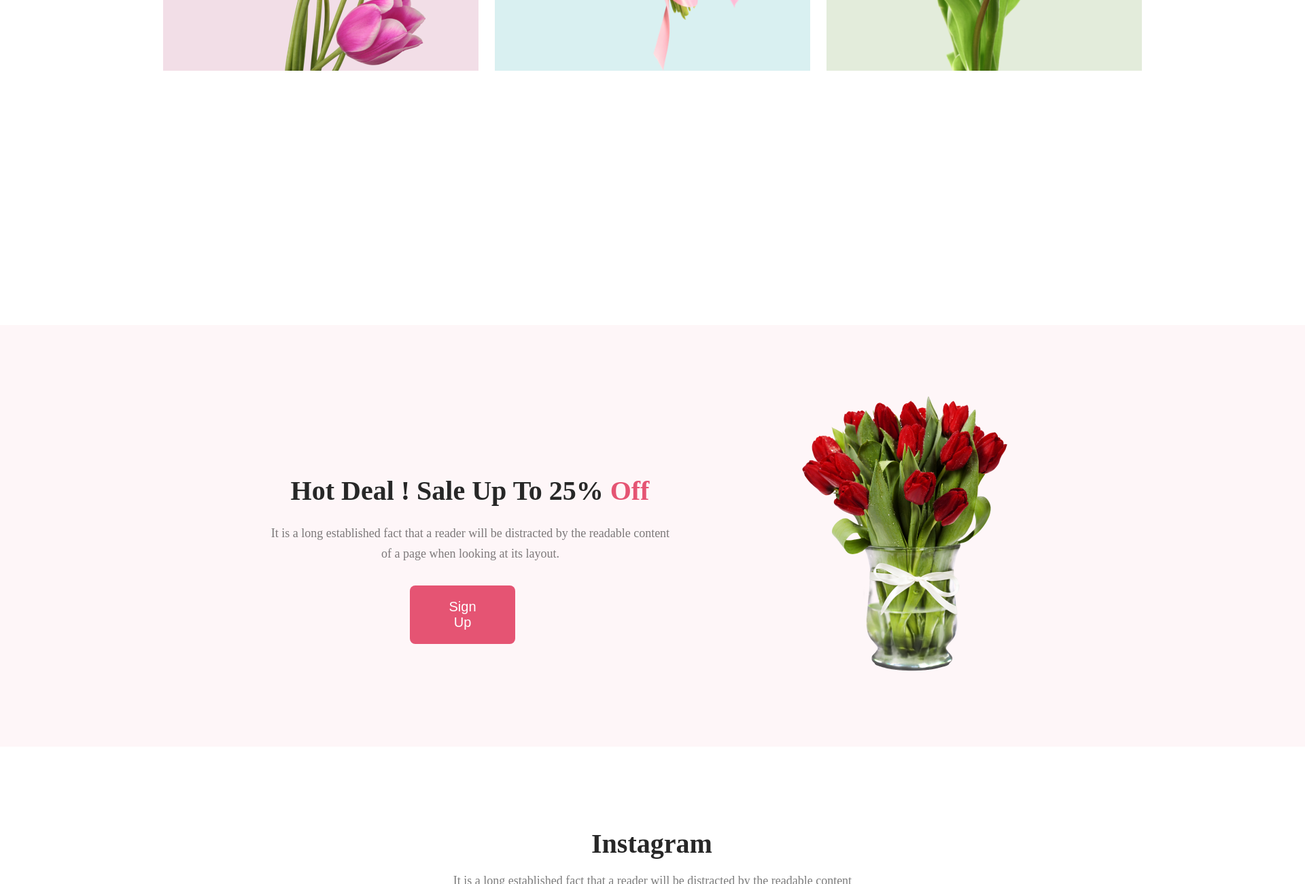
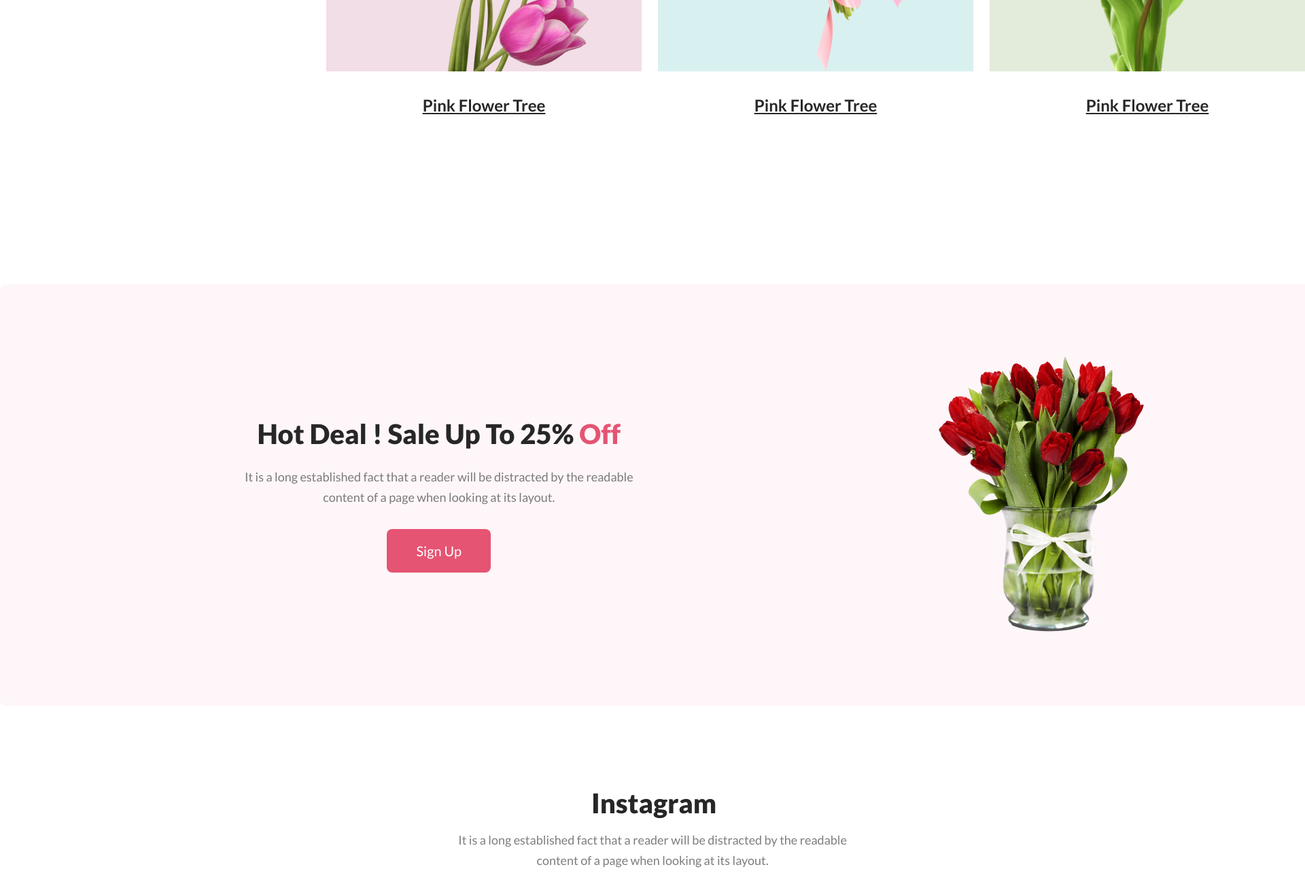
Before and after one commit to Zinath22/online-flower-shop-assignment-1, a plain HTML site: page index.html in a window 1280 px wide. Shown: the part 1689-2989 px from the top of the page at 68% size, 1920 px wide, since content can reach past the window. Drawn offline with Linux system fonts and the light colour scheme.

Commit message:
section updated

```diff
--- a/index.html
+++ b/index.html
@@ -5,6 +5,11 @@
         <meta name="viewport" content="width=device-width, initial-scale=1.0">
         <title>Online Flower Shop</title>
         <link rel="stylesheet" href="style.css">
+        <link rel="preconnect" href="https://fonts.googleapis.com">
+        <link rel="preconnect" href="https://fonts.gstatic.com" crossorigin>
+        <link
+            href="https://fonts.googleapis.com/css2?family=Lato:wght@300;400;700;900&display=swap"
+            rel="stylesheet">
     </head>
     <body>
         <main>
@@ -30,54 +35,65 @@
                         <p class="feature-description">It is a long established
                             fact that a reader will be distracted by the
                             readable <br>content of a page when looking at its
-                            layout.</p></div>
+                            layout.</p>
+                    </div>
                     <div class="feature-image">
-                        <div class="pink-f">
-                            <img class="img-all" src="images/pngwing 6.png" alt>
+                        <div>
+                            <div class="pink-f">
+                                <img class="img-all" src="images/pngwing 6.png"
+                                    alt>
+                            </div>
+                            <p class="flower-name">Pink Flower Tree</p>
                         </div>
-                        <div class="red-f">
-                            <img class="img-all" src="images/pngwing 5.png" alt>
+                        <div>
+                            <div class="red-f">
+                                <img class="img-all" src="images/pngwing 5.png"
+                                    alt>
+                            </div>
+                            <p class="flower-name">Pink Flower Tree</p>
                         </div>
-                        <div class="yellow-f">
-                            <img class="img-all" src="images/pngwing 7.png" alt>
+                        <div>
+                            <div class="yellow-f">
+                                <img class="img-all" src="images/pngwing 7.png"
+                                    alt>
+                            </div>
+                            <p class="flower-name">Pink Flower Tree</p>
                         </div>
-
                     </div>
                 </div>
             </section>
 
             <!-- sale section -->
 
-            <section>
-                <div class="sale-contaier">
-                    <div>
-                        <h2 class="discount">Hot Deal ! Sale Up To 25% <span
+            <section class="sale-section">
+                <div class="sale-container">
+                    <div class="sale-.info">
+                        <h2 class="sale-name">Hot Deal ! Sale Up To 25% <span
                                 class="span-color"> Off</span></h2>
                         <p class="details">It is a long established fact that a
                             reader will be distracted by the readable content of
                             a page when looking at its layout.</p>
                         <button class="btn-sign-up">Sign Up</button>
                     </div>
-                    <div>
-                        <img class="sale-flower" src="images/pngwing 8.png" alt>
-
+                    <div class="sale-img">
+                        <img src="./images/pngwing 8.png" alt>
                     </div>
                 </div>
             </section>
+
             <section>
                 <div class="insta-container">
                     <h1 class="insta-name">Instagram</h1>
                     <p class="insta-text">It is a long established fact that
                         a reader will be distracted by the readable content of a
                         page when looking at its layout.</p>
-                        <div class="insta-image">
-                    <img src="./images/Flower 01.png" alt="">
-                    <img src="./images/Rectangle 4.png" alt="">
-                    <img src="./images/Rectangle 5.png" alt="">
-                    <img src="./images/Rectangle 6.png" alt="">
+                    <div class="insta-image">
+                        <img src="./images/Flower 01.png" alt>
+                        <img src="./images/Rectangle 4.png" alt>
+                        <img src="./images/Rectangle 5.png" alt>
+                        <img src="./images/Rectangle 6.png" alt>
+                    </div>
                 </div>
-                </div>
-
 
             </section>
             <section>
@@ -112,7 +128,7 @@
             <div class="footer-container">
                 <h3 class="footer-name"><span class="span-color">Flower</span>Shop</h3>
                 <p class="footer-description">It is a long established fact that
-                    a reader will be distracted by the readable content of a
+                    a reader will be distracted by the readable <br> content of a
                     page when looking at its layout.</p>
                 <p><small>@2020-2023, FlowerShop.com. All rights reserved.</small></p>
 
--- a/style.css
+++ b/style.css
@@ -1,6 +1,7 @@
 * {
     margin: 0px;
     padding: 0px;
+    font-family: 'Lato', sans-serif;
 }
 
 .banner {
@@ -47,8 +48,17 @@
 .feature {
 
     text-align: center;
+    width: 1440px;
+    padding: 0px 240px;
 }
-
+.flower-name{
+    margin-top: 32px;
+    color: #272727;
+font-size: 24px;
+font-weight: 700;
+line-height: 35px;
+text-decoration-line: underline;
+}
 .flower-feature {
     margin-top: 178px;
     color: #272727;
@@ -66,14 +76,17 @@
     line-height: 30px;
     margin-bottom: 48px;
 }
+
 .feature-image {
     display: flex;
     justify-content: space-around;
     padding: 48px 240px 246px 240px;
     gap: 24px;
 
+
 }
-.pink-f{
+
+.pink-f {
     color: #A7216226;
     border-radius: 300px 300px 0px 0px;
     background: rgba(167, 33, 98, 0.15);
@@ -81,7 +94,8 @@ width: 464px;
     height: 538px;
 
 }
-.red-f{
+
+.red-f {
     color: #0597A026;
     border-radius: 300px 300px 0px 0px;
     background: rgba(5, 151, 160, 0.15);
@@ -89,7 +103,8 @@ width: 464px;
     height: 538px;
 
 }
-.yellow-f{
+
+.yellow-f {
     width: 464px;
     height: 538px;
     border-radius: 300px 300px 0px 0px;
@@ -97,7 +112,8 @@ background: rgba(71, 125, 17, 0.15);
     color: #477D1126;
 
 }
-.img-all{
+
+.img-all {
     width: 310px;
     height: 428px;
 
@@ -105,58 +121,56 @@ color: #477D1126;
 
 }
 
+.sale-section {
+    width: 1992px;
+    height: 620px;
+    text-align: center;
+    border-radius: 8px;
+background: rgba(229, 84, 115, 0.05);
+padding: 0px 240px;
+}
 
-.sale-contaier {
+.sale-container {
     display: flex;
     align-items: center;
     justify-content: space-around;
-    width: 1922px;
-    height: 620px;
-    background: rgba(229, 84, 115, 0.05);
-    margin-top: 128px;
-    text-align: center;
+}
 
-
+.btn-sign-up {
+    padding: 20px 43px;
+    border: 0;
+    font-size: 20px;
+    border-radius: 8px;
+    background: #E55473;
+    color: white;
+    margin-top: 32px;
 
 }
+.sale-name{
 
-.discount {
-    margin-top: 230px;
     margin-bottom: 24px;
-    margin-right: 215px;
-    margin-left: 423px;
     color: #272727;
     font-size: 40px;
     font-weight: 800;
-
-
 }
 
-.details {
-    padding: 0 186px 32px 395px;
+.details{
     color: rgba(39, 39, 39, 0.60);
     font-size: 18px;
     line-height: 30px;
     width: 594px;
     height: 60px;
     font-weight: 400;
-}
-
-.btn-sign-up {
-    padding: 20px 43px;
-    margin: 0px 417px 162px 603px;
-    /* width: 155px;
-    height: 64px; */
-    gap: 10px;
-    border: 0;
-    /* padding: 0 417px 162px 601px; */
-    font-size: 20px;
-   border-radius: 8px;
-    background: #E55473;
-    color: white;
 
 
 }
+
+
+.sale-img{
+width: 318px;
+height: 420px;
+margin: 100px 429px 100px 216px;}
+
 
 .sale-flower {
 
```
Lines whose indentation alone changed are shown as unchanged.
